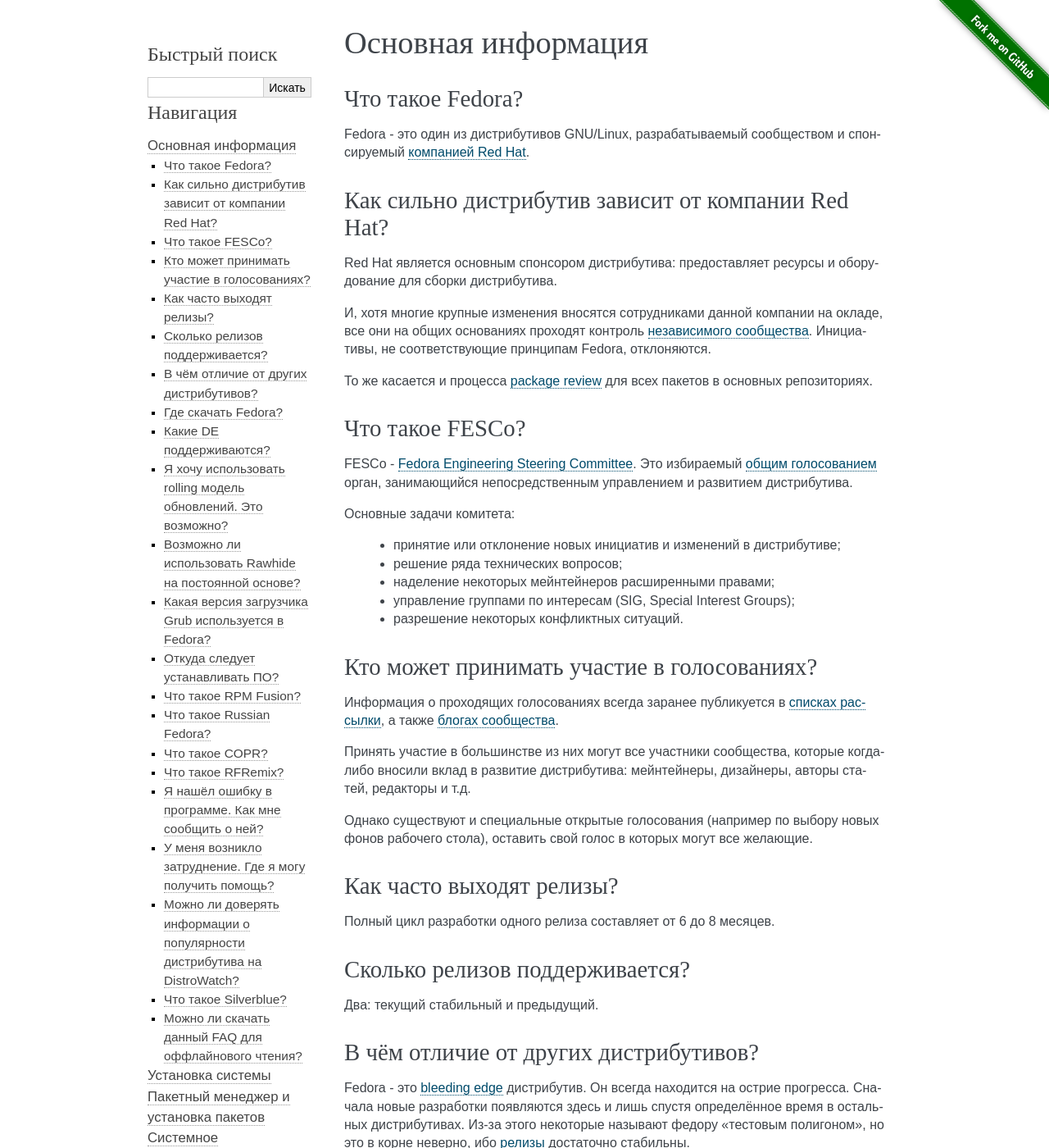
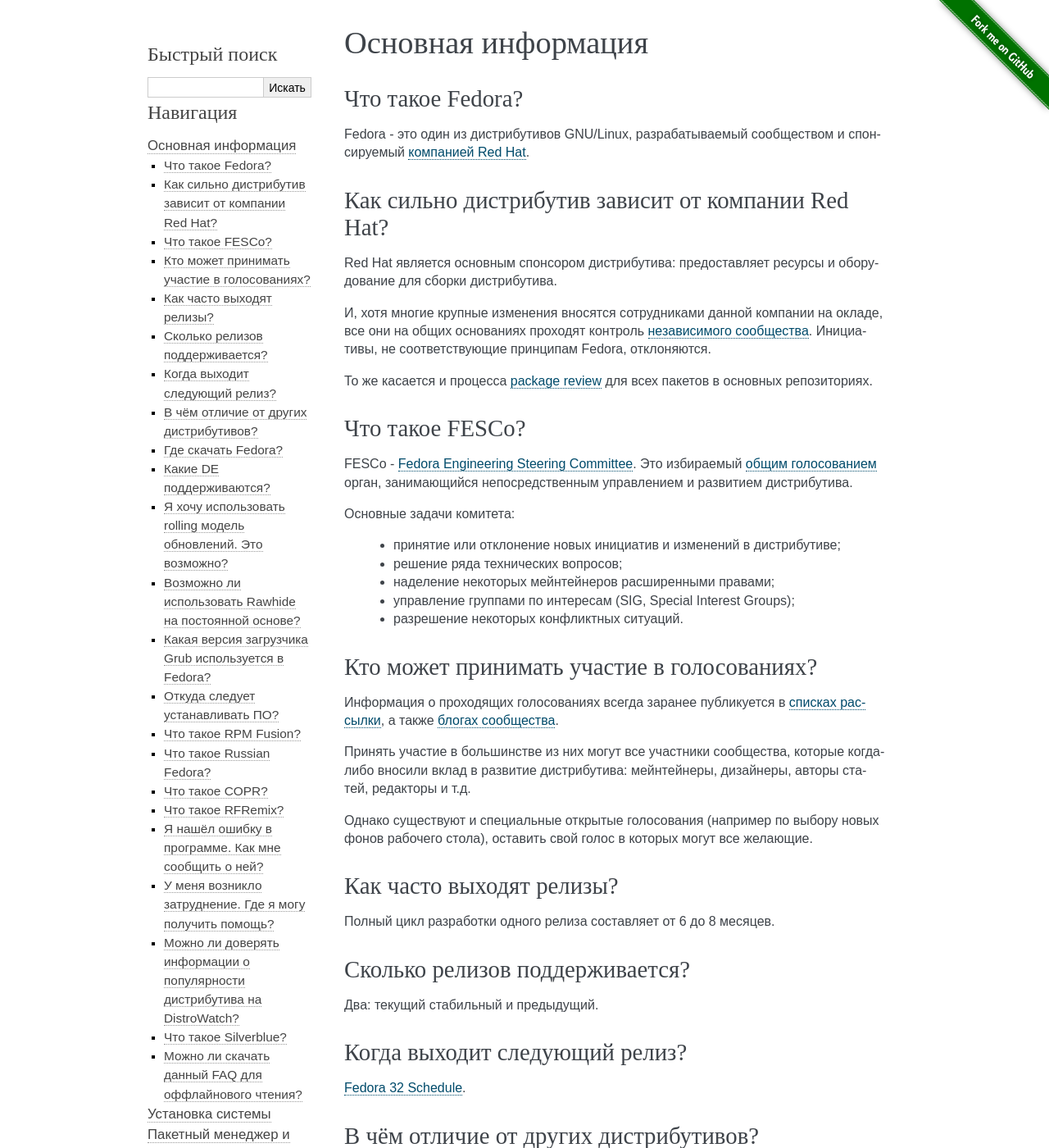
Before and after one commit to RussianFedora/FAQ, a Sphinx documentation site: the page built from source/generic-info.rst, in a window 1280 px wide and 1400 px high. Shown: the whole window at 82% size. Built offline with Sphinx 7.4.7, drawn with Linux system fonts in a browser that asks for light colours.

Commit message:
Added question about next Fedora release.

```diff
--- a/source/generic-info.rst
+++ b/source/generic-info.rst
@@ -74,6 +74,14 @@
 ==================================
 
 Два: текущий стабильный и предыдущий.
+
+.. index:: releases, fedora
+.. _next-release:
+
+Когда выходит следующий релиз?
+===================================
+
+`Fedora 32 Schedule <https://fedorapeople.org/groups/schedule/f-32/f-32-key-tasks.html>`__.
 
 .. index:: difference, fedora, bleeding edge, distribution
 .. _differences:
```
